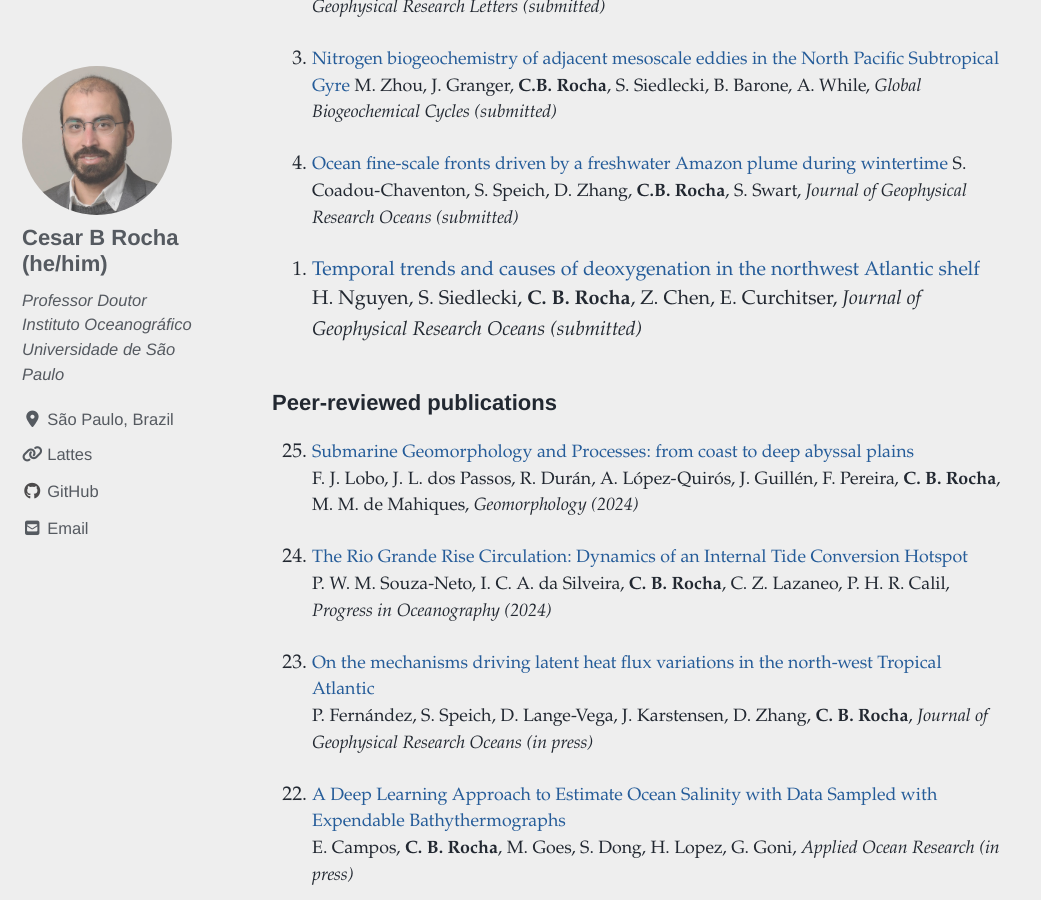
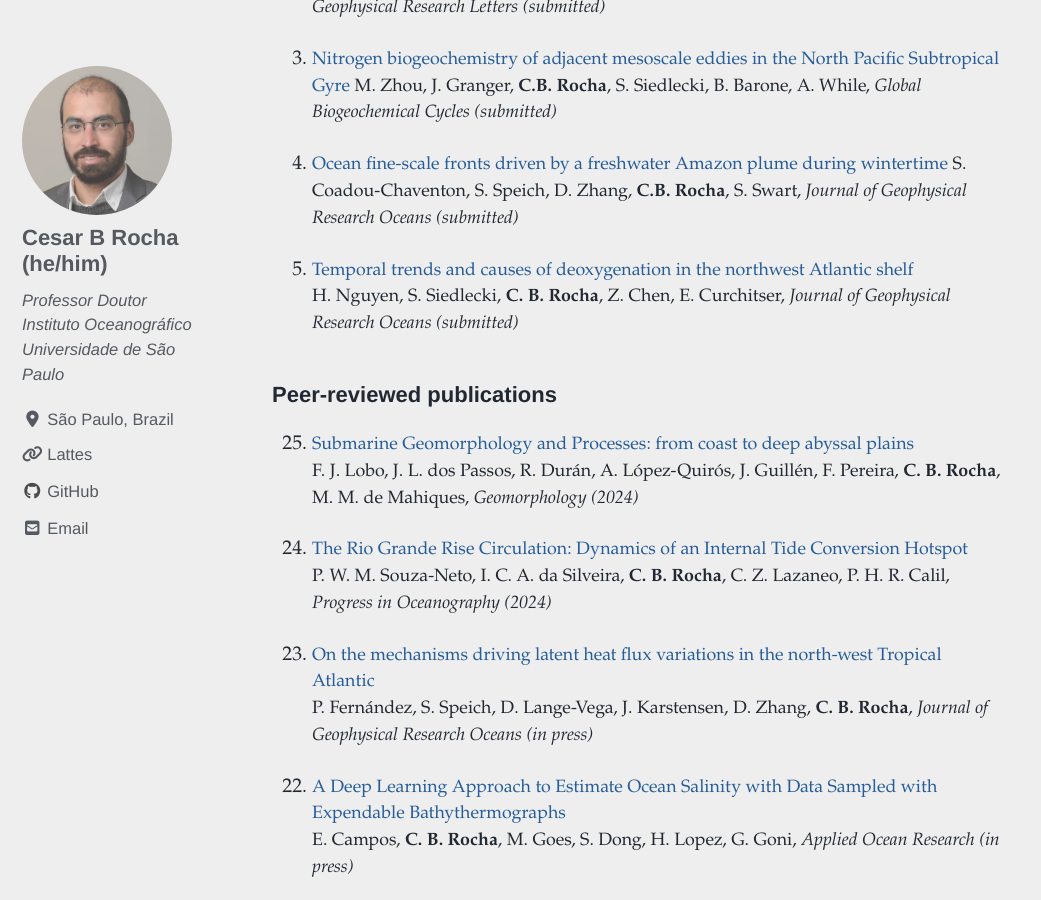
Before and after one commit to cesar-rocha/cesar-rocha.github.io, a Jekyll site: the page built from _pages/publications.md, in a window 1280 px wide and 900 px high, scrolled down 1464 px. Shown: the whole window, without its empty margins (0-1041 px from the left). Built offline with Jekyll 4.4.1, drawn with Linux system fonts in a browser that asks for light colours; cached includes are drawn as plain includes; nearby versions of some CDN libraries.

Commit message:
change order

```diff
--- a/_pages/publications.md
+++ b/_pages/publications.md
@@ -24,11 +24,11 @@ header:
 0. [Ocean fine-scale fronts driven by a freshwater Amazon plume during wintertime][s6]
   S. Coadou-Chaventon, S. Speich, D. Zhang, **C.B. Rocha**, S. Swart, *Journal of Geophysical Research Oceans (submitted)*
 
+0. [Temporal trends and causes of deoxygenation in the northwest Atlantic shelf ][s2]
+   H. Nguyen, S. Siedlecki, **C. B. Rocha**, Z. Chen, E. Curchitser, *Journal of Geophysical Research Oceans (submitted)*
+
 <!-- 0. [Intriguing Warming of Abyssal Waters in the Argentine Basin from January 2019 to January 2023][s4]
    E. Campos, **C. B. Rocha**, A. Piola, M. van Caspel, O. Sato, P. Polito, M. P. Chidichimo, R. Perez, S. Dong, T. Bilo, *Scientific Reports (submitted)*  -->
-
-0. [Temporal trends and causes of deoxygenation in the northwest Atlantic shelf ][s2]
-   H. Nguyen, S. Siedlecki, **C. B. Rocha**, Z. Chen, E. Curchitser, *Journal of Geophysical Research Oceans (submitted)*
 
 <!-- 0. [Nusselt Number Scaling in Horizontal Convection: Boundary Conditions and Dimensionality][s1]
    N. Constantinou, **C. B. Rocha**, S. G. Llewellyn Smith, & W. R. Young, *Journal of Fluid Mechanics (submitted)*
```
